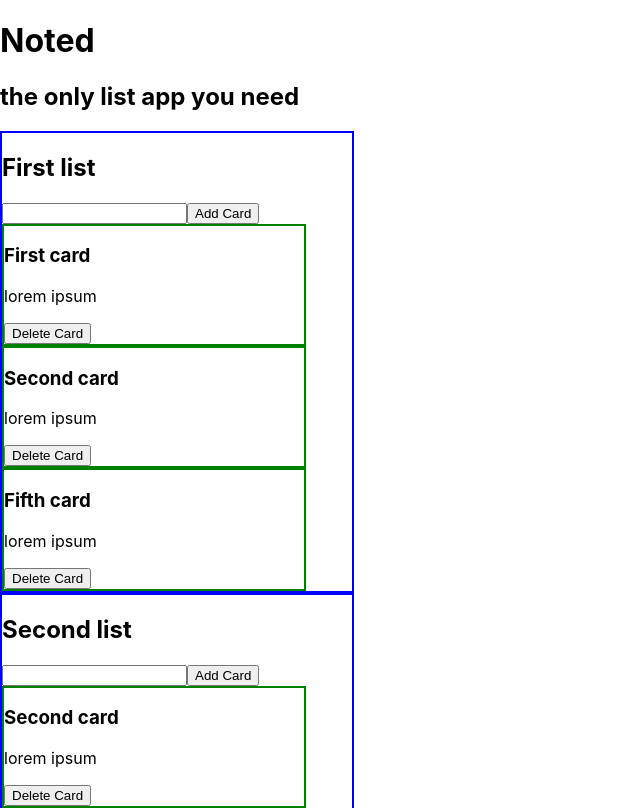
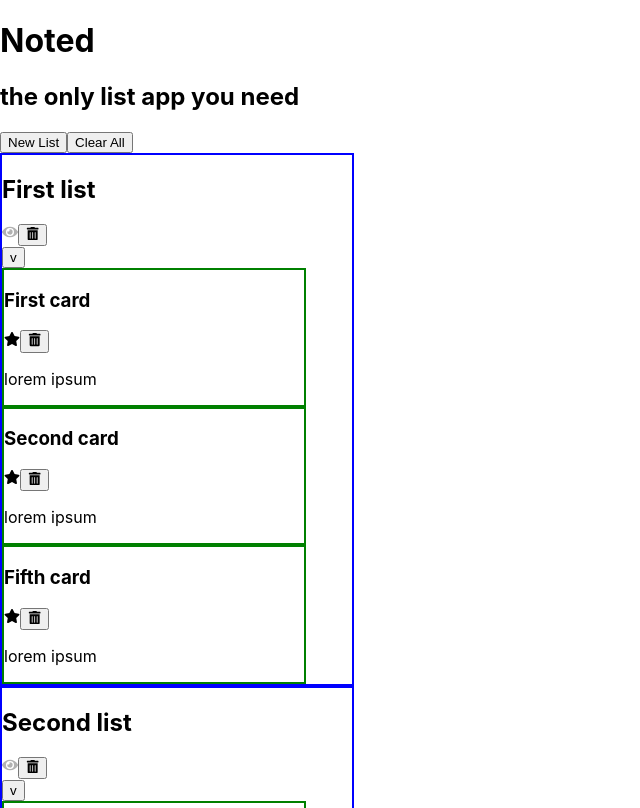
Before and after one commit to justinbarnikow/Noted, a React (Create React App) app: page / in a window 1280 px wide. Shown: the top 808 px of the page, without its empty margins (0-640 px from the left). Built offline with nearby package versions, Linux system fonts and the light colour scheme.

Commit message:
functional with star+watch

```diff
--- a/package.json
+++ b/package.json
@@ -43,6 +43,7 @@
     "enzyme": "^3.11.0",
     "enzyme-adapter-react-16": "^1.15.6",
     "enzyme-to-json": "^3.6.2",
-    "jest-watch-typeahead": "^0.6.5"
+    "jest-watch-typeahead": "^0.6.5",
+    "react-icons": "^4.3.1"
   }
 }
--- a/src/App.js
+++ b/src/App.js
@@ -47,6 +47,22 @@ export default class App extends Component {
     })
   }
 
+  handleNewList = () => {
+    const {lists, allCards} = this.state.store
+    const id = uuidv4()
+    const newList = {
+      id,
+      header: 'New List',
+      cardIds: []
+    }
+    this.setState({
+      store: {
+        lists: [...lists, newList],
+        allCards:allCards
+      }
+    })
+  }
+
   handleDeleteCard = (cardId) => {
     const { lists, allCards } = this.state.store;
     const newLists = lists.map(list => ({
@@ -59,6 +75,28 @@ export default class App extends Component {
       store: {
         lists: newLists,
         allCards: newCards
+      }
+    })
+  }
+
+  handleDeleteList = (listId) => {
+    const { lists, allCards } = this.state.store;
+    const newLists = lists.filter(function(list) {
+      return list.id !== listId
+    })
+    this.setState({
+      store: {
+        lists: newLists,
+        allCards: allCards
+      }
+    })
+  }
+
+  handleClearAll = () => {
+    this.setState({
+      store: {
+        lists: [],
+        allCards: {}
       }
     })
   }
@@ -82,7 +120,7 @@ export default class App extends Component {
 
   handleEditCardTitle = (e, cardId) => {
     e.preventDefault()
-    const {lists, allCards} = this.state.store
+    const allCards = this.state.store.allCards
     Object.entries(allCards).forEach((entry) => {
       const [key, value] = entry;
       if (key === cardId) {
@@ -99,7 +137,7 @@ export default class App extends Component {
 
   handleEditCardContent = (e, cardId) => {
     e.preventDefault();
-    const {lists, allCards} = this.state.store
+    const allCards = this.state.store.allCards
     Object.entries(allCards).forEach((entry) => {
       const [key, value] = entry;
       if (key === cardId) {
@@ -122,6 +160,14 @@ export default class App extends Component {
           <h1>Noted</h1>
           <h2>the only list app you need</h2>
         </header>
+        <div className='button_area'>
+          <button type='button' onClick={() => this.handleNewList()}>
+            New List
+          </button>
+          <button type='button' onClick={() => this.handleClearAll()}>
+            Clear All
+          </button>
+        </div>
         <div className='App-list'>
           {store.lists.map(list => (
               <List
@@ -131,6 +177,7 @@ export default class App extends Component {
                 cards={list.cardIds.map(id => store.allCards[id])}
                 addCard={this.handleNewCard}
                 deleteCard={this.handleDeleteCard}
+                deleteList={this.handleDeleteList}
                 editListTitle={this.handleEditListTitle}
                 editCardTitle={this.handleEditCardTitle}
                 editCardContent={this.handleEditCardContent}
--- a/src/comps/Card.js
+++ b/src/comps/Card.js
@@ -1,9 +1,11 @@
 import React, { useState } from 'react';
+import {FaStar, FaTrashAlt} from 'react-icons/fa'
 
 function Card(props) {
 
     const [isEditingTitle, setIsEditingTitle] = useState(false)
     const [isEditingContent, setIsEditingContent] = useState(false)
+    const [isHighlighted, setIsHighlighted] = useState(false)
 
   return (
       <div className='Card'>
@@ -18,6 +20,18 @@ function Card(props) {
               <h3 onClick={() => setIsEditingTitle(true)}>{props.title}</h3>
           }
           {
+              isHighlighted ?
+              <span className='star_highlighted' style={{ color: 'yellow'}}>
+                  <FaStar onClick={() => setIsHighlighted(false)}/>
+              </span> :
+              <span className='star_highlighted'>
+                <FaStar onClick={() => setIsHighlighted(true)}/>
+            </span>
+          }
+          <button type='button' onClick={() => props.deleteCard(props.id)}>
+              <FaTrashAlt />
+          </button>
+          {
               isEditingContent ?
               <form onSubmit={(e) => {
                   props.editCardContent(e, props.id)
@@ -28,9 +42,6 @@ function Card(props) {
               </form> :
               <p onClick={() => setIsEditingContent(true)}>{props.content}</p>
           }
-          <button type='button' onClick={() => props.deleteCard(props.id)}>
-              Delete Card
-          </button>
       </div>
   );
 }
--- a/src/comps/List.js
+++ b/src/comps/List.js
@@ -1,9 +1,12 @@
 import React, { useState } from 'react';
 import Card from './Card';
+import {FaEye, FaTrashAlt} from 'react-icons/fa'
 
 function List(props) {
 
   const [isEditing, setIsEditing] = useState(false)
+  const [isAddCardShowing, setIsAddCardShowing] = useState(false)
+  const [isHighlighted, setIsHighlighted] = useState(false)
 
   if(props.cards) {
   return (
@@ -20,13 +23,38 @@ function List(props) {
                     <h2 onClick={() => setIsEditing(true)}>{props.header}</h2>
               }
           </header>
+          {
+              isHighlighted ?
+              <span className='star_highlighted' style={{ opacity: '1'}}>
+                  <FaEye onClick={() => setIsHighlighted(false)}/>
+              </span> :
+              <span className='star_highlighted' style={{ opacity: '.3'}}>
+                <FaEye onClick={() => setIsHighlighted(true)}/>
+            </span>
+          }
+          <button type='button' onClick={() => props.deleteList(props.id)}>
+              <FaTrashAlt />
+          </button>
+
           <div className='List-cards'>
+              {
+                  isAddCardShowing ?
+                    <div className='addCard_Area'>
+                        <button onClick={() => setIsAddCardShowing(false)} className='addCard_dropdown'>
+                            ^
+                        </button>
                         <form className='new-card-form' onSubmit={(e) => props.addCard(e, props.id)}>
                             <input type='text' name='cardTitle' id='cardTitle' required />
                             <button type='submit'>
                                 Add Card
                             </button>
                         </form>
+                    </div> :
+                    <button onClick={() => setIsAddCardShowing(true)} className='addCard_dropdown'>
+                        v
+                    </button>
+              }
+
               {props.cards.map(card => (
                   <Card
                     key={card.id}
```
Also changed, not shown: 1 other file (tests, documents, lock files or other folders). Lines whose indentation alone changed are shown as unchanged.
